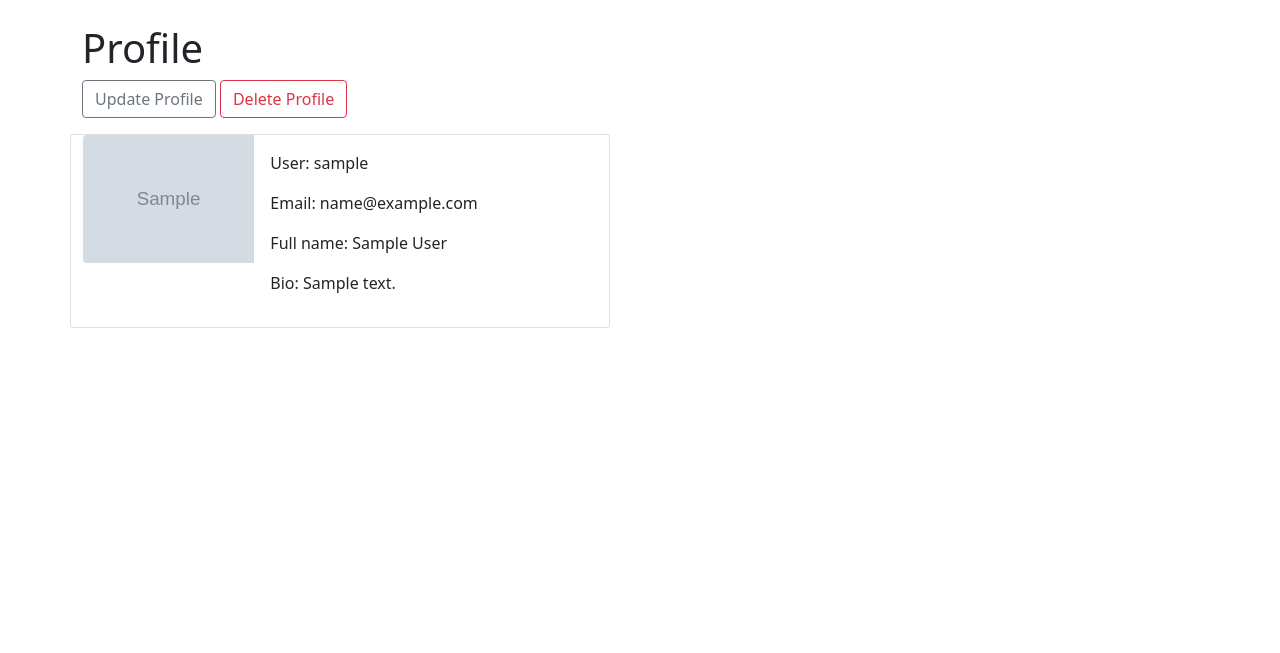
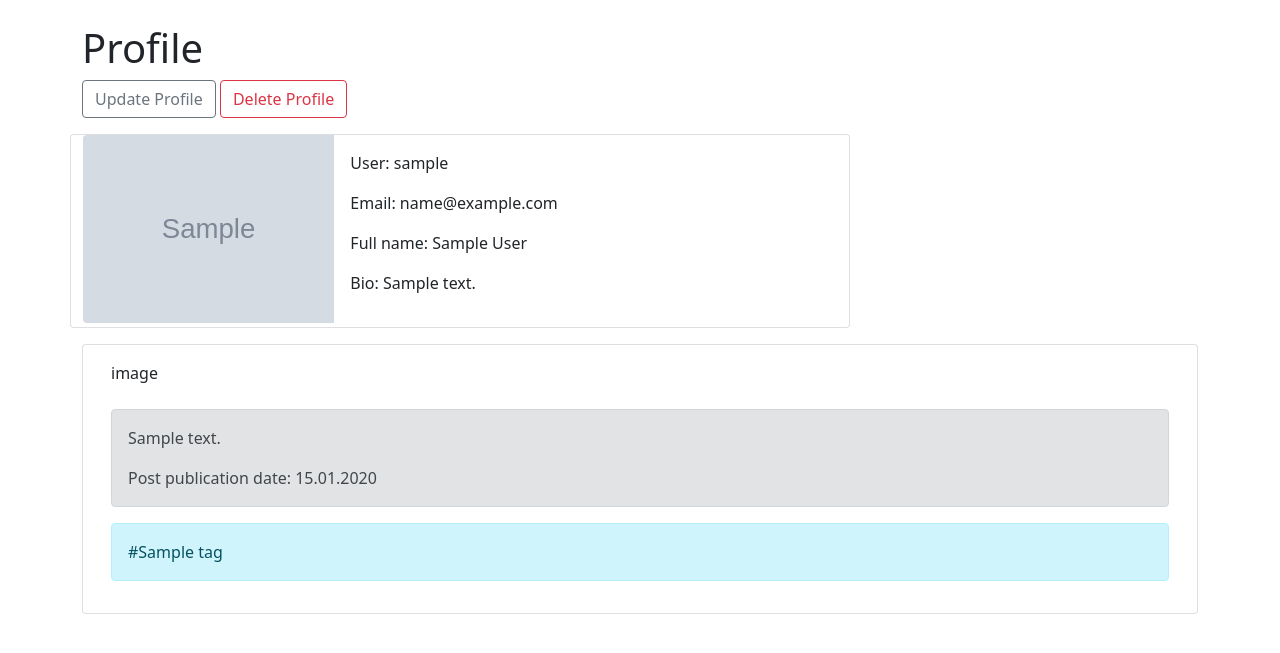
Before and after one commit to DmitryTok/DjangoGramm, a Django app: page /users/profile/1 in a window 1280 px wide. Shown: the part 56-709 px from the top of the page. Run offline with Django 4.2, Linux system fonts and the light colour scheme; a user stored in the database is signed in; tables that the repository leaves empty hold one stand-in row (values such as "Sample post"); grey boxes marked "Sample" are stand-in pictures.

Commit message:
add tags to post, start imaage for post

```diff
--- a/djangogramm_app/models.py
+++ b/djangogramm_app/models.py
@@ -24,7 +24,6 @@ class Post(models.Model):
     tags = models.ManyToManyField(
         Tag,
         blank=True,
-        null=True,
         related_name='post_tag'
     )
 
--- a/templates/profiles/profile.html
+++ b/templates/profiles/profile.html
@@ -14,7 +14,7 @@
         </form>
             {% endif %}
             {% if user.avatar %}
-        <div class="card mb-3" style="max-width: 540px;">
+        <div class="card mb-3" style="max-width: 780px;">
           <div class="row g-0">
             <div class="col-md-4">
               <img src="{{ user.avatar.url }}" class="img-fluid rounded-start" alt="Profile">
@@ -39,17 +39,22 @@
 <div class="card">
     <div class="card-body">
         <div class="container">
+            image
+        </div>
+        <br>
+        <div class="container">
             <div class="alert alert-secondary" role="alert">
                 <p>{{ post }}</p>
                 Post publication date: {{ post.pub_date|date:"d.m.Y" }}
             </div>
             <div class="alert alert-info" role="alert">
-                {% for tag in post.tag.all %}
+                {% for tag in post.tags.all %}
                     #{{ tag }}
                 {% endfor %}
             </div>
         </div>
     </div>
-</div> <br>
-    {% endfor %}
+</div>
+<br>
+{% endfor %}
 {% endblock %}
--- a/templates/profiles/profile_list.html
+++ b/templates/profiles/profile_list.html
@@ -7,7 +7,7 @@
     <ul class="list-group">
         {% for user in all_users %}
             {% if user.avatar %}
-        <div class="card mb-3" style="max-width: 540px;">
+        <div class="card mb-3" style="max-width: 780px;">
           <div class="row g-0">
             <div class="col-md-4">
               <img src="{{ user.avatar.url }}" class="img-fluid rounded-start" alt="Profile">
--- a/templates/profiles/profile_settings.html
+++ b/templates/profiles/profile_settings.html
@@ -4,8 +4,9 @@
     <h1>Add some more info</h1>
     <hr>
     <form action="{% url 'profile_settings' %}" method="post" enctype="multipart/form-data">
+        {% csrf_token %}
         {{ profile_form.as_p }}
-        {% csrf_token %}
+        {{ profile_avatar_form }}
     <button type="submit" class="btn btn-success">Submit</button>
     </form>
 {% endblock %}
--- a/templates/profiles/update_profile.html
+++ b/templates/profiles/update_profile.html
@@ -7,6 +7,8 @@
         {% csrf_token %}
         {{ common_form.as_p }}
         {{ extra_fields_form.as_p }}
+        {{ profile_avatar_form }}
+    <p><br>
     <button type="submit" class="btn btn-success">Submit</button>
     </form>
 {% endblock %}
--- a/users/views.py
+++ b/users/views.py
@@ -7,10 +7,12 @@ from django.shortcuts import redirect, render
 from django.utils.http import urlsafe_base64_decode
 from django.views import View
 
+from djangogramm_app.models import Post
 from email_veryfi.send_email_for_verify import send_email_for_verify
 from users.forms import (
     CustomAuthenticationForm,
     ProfileForm,
+    UserAvatarForm,
     UserRegisterForm,
     UserUpdateForm,
 )
@@ -74,19 +76,23 @@ class ProfileSettings(View):
     def get(self, request):
         context = {
             'profile_form': ProfileForm(),
+            'profile_avatar_form': UserAvatarForm()
         }
         return render(request, self.template_name, context)
 
     def post(self, request):
         profile_form = ProfileForm(request.POST, instance=request.user)
+        profile_avatar_form = UserAvatarForm(request.POST or None, request.FILES or None, instance=request.user)
 
-        if profile_form.is_valid():
+        if profile_form.is_valid() and profile_avatar_form.is_valid():
             profile_form.save()
+            profile_avatar_form.save()
             return redirect('index')
         else:
             profile_form = ProfileForm(request.POST, instance=request.user)
         context = {
             'profile_form': profile_form,
+            'profile_avatar_form': profile_avatar_form
         }
         return render(request, self.template_name, context)
 
@@ -97,8 +103,10 @@ class Profile(View):
     def get(self, request, user_id):
         if request.user.is_authenticated:
             user = User.objects.get(id=user_id)
+            posts = Post.objects.filter(user__id=user_id).order_by('pub_date')
             context = {
                 'user': user,
+                'posts': posts
             }
             return render(request, self.template_name, context)
         else:
@@ -113,7 +121,8 @@ class UpdateProfile(View):
         if request.user.is_authenticated:
             context = {
                 'extra_fields_form': ProfileForm(),
-                'common_form': UserUpdateForm()
+                'common_form': UserUpdateForm(),
+                'profile_avatar_form': UserAvatarForm()
             }
             return render(request, self.template_name, context)
         else:
@@ -129,15 +138,18 @@ class UpdateProfile(View):
                 request.FILES or None,
                 instance=current_user
             )
-            if common_form.is_valid() and extra_fields_form.is_valid():
+            profile_avatar_form = UserAvatarForm(request.POST or None, request.FILES or None, instance=current_user)
+            if common_form.is_valid() and extra_fields_form.is_valid() and profile_avatar_form.is_valid():
                 common_form.save()
                 extra_fields_form.save()
+                profile_avatar_form.save()
                 messages.success(request, ('Your profile has been updated'))
                 return redirect('index')
             else:
                 context = {
                     'extra_fields_form': extra_fields_form,
-                    'common_form': common_form
+                    'common_form': common_form,
+                    'profile_avatar_form': profile_avatar_form
                 }
                 return render(request, self.template_name, context)
         else:
```
Also changed, not shown: djangogramm_app/views.py (+7 -2 lines), templates/index.html (+5 -3 lines), users/forms.py (+9 -2 lines).
